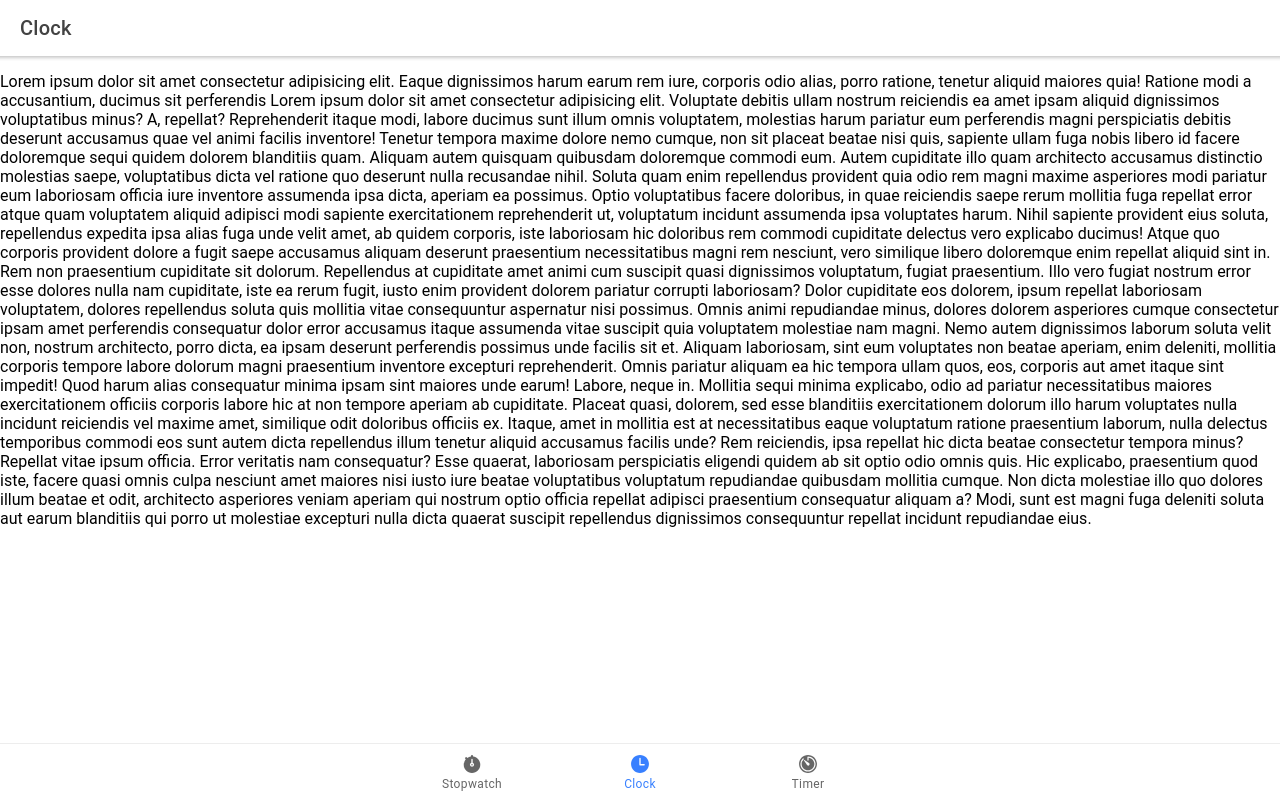
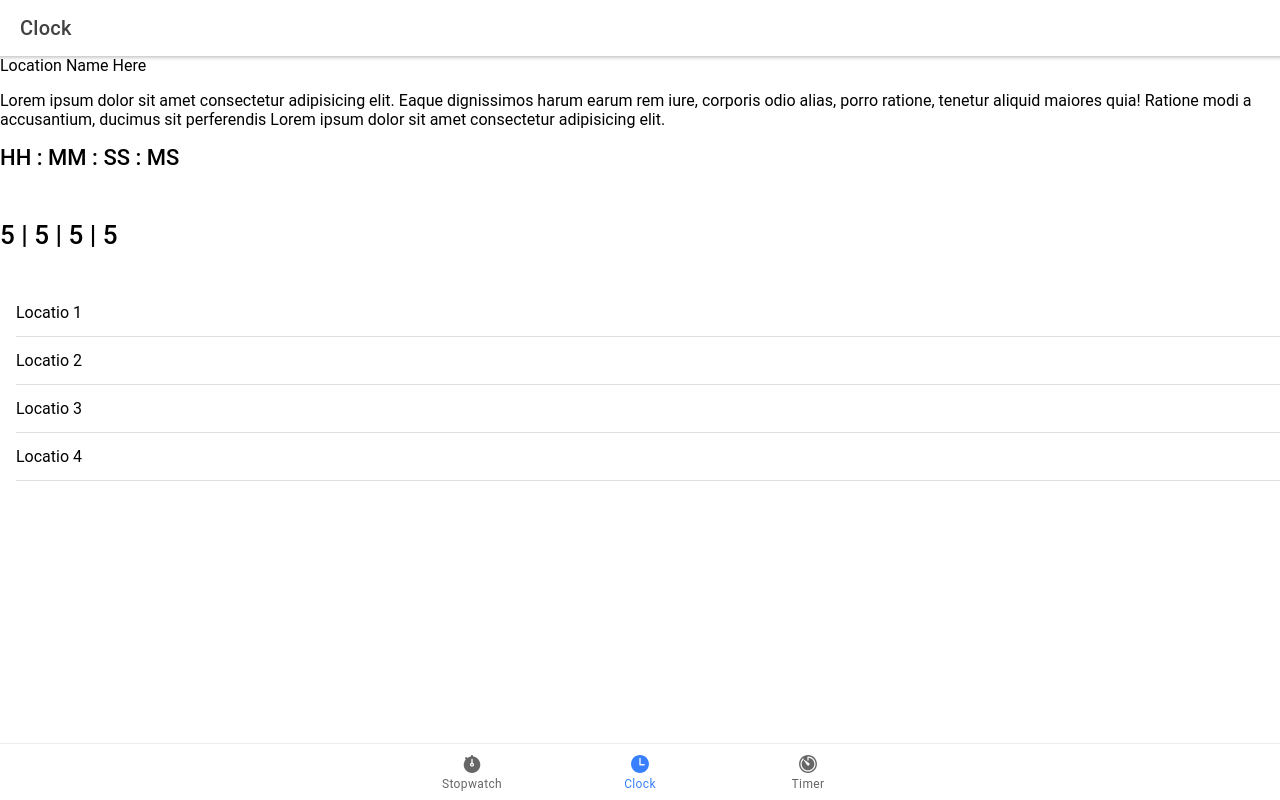
Before and after one commit to Mayank-MP05/Timer-Clock-Stopwatch-Ionic-React-App, a React (Create React App) app: page /clock in a window 1280 px wide. Built offline with nearby package versions, Linux system fonts and the light colour scheme.

Commit message:
Clock Basic UI part 1

```diff
--- a/src/components/Timerdial.tsx
+++ b/src/components/Timerdial.tsx
@@ -3,7 +3,7 @@ import { IonItemDivider } from "@ionic/react";
 
 interface ContainerProps {
   clock: {
-    hr: Number;
+    hh: Number;
     mm: Number;
     ss: Number;
     ms: Number;
@@ -16,7 +16,7 @@ const Timerdial: React.FC<ContainerProps> = ({ clock }) => {
       <h3>HH : MM : SS : MS</h3>
       <br />
       <h1>
-        {clock.hr} | {clock.mm} | {clock.ss} | {clock.ms}
+        {clock.hh} | {clock.mm} | {clock.ss} | {clock.ms}
       </h1>
       <br />
     </div>
--- a/src/pages/Clock.tsx
+++ b/src/pages/Clock.tsx
@@ -5,10 +5,19 @@ import {
   IonPage,
   IonTitle,
   IonToolbar,
+  IonText,
+  IonList,
+  IonItem,
 } from "@ionic/react";
 import ExploreContainer from "../components/ExploreContainer";
 import "./clock.css";
-
+import Timerdial from "../components/Timerdial";
+let clock = {
+  hh: 5,
+  mm: 5,
+  ss: 5,
+  ms: 5,
+};
 const Clock: React.FC = () => {
   return (
     <IonPage>
@@ -23,70 +32,27 @@ const Clock: React.FC = () => {
             <IonTitle size='large'>Tab 2</IonTitle>
           </IonToolbar>
         </IonHeader>
+        {/* Location Name */}
+        <IonText>Location Name Here</IonText>
+
+        {/* Analog Clock Goes Here */}
         <p>
           Lorem ipsum dolor sit amet consectetur adipisicing elit. Eaque
           dignissimos harum earum rem iure, corporis odio alias, porro ratione,
           tenetur aliquid maiores quia! Ratione modi a accusantium, ducimus sit
           perferendis Lorem ipsum dolor sit amet consectetur adipisicing elit.
-          Voluptate debitis ullam nostrum reiciendis ea amet ipsam aliquid
-          dignissimos voluptatibus minus? A, repellat? Reprehenderit itaque
-          modi, labore ducimus sunt illum omnis voluptatem, molestias harum
-          pariatur eum perferendis magni perspiciatis debitis deserunt accusamus
-          quae vel animi facilis inventore! Tenetur tempora maxime dolore nemo
-          cumque, non sit placeat beatae nisi quis, sapiente ullam fuga nobis
-          libero id facere doloremque sequi quidem dolorem blanditiis quam.
-          Aliquam autem quisquam quibusdam doloremque commodi eum. Autem
-          cupiditate illo quam architecto accusamus distinctio molestias saepe,
-          voluptatibus dicta vel ratione quo deserunt nulla recusandae nihil.
-          Soluta quam enim repellendus provident quia odio rem magni maxime
-          asperiores modi pariatur eum laboriosam officia iure inventore
-          assumenda ipsa dicta, aperiam ea possimus. Optio voluptatibus facere
-          doloribus, in quae reiciendis saepe rerum mollitia fuga repellat error
-          atque quam voluptatem aliquid adipisci modi sapiente exercitationem
-          reprehenderit ut, voluptatum incidunt assumenda ipsa voluptates harum.
-          Nihil sapiente provident eius soluta, repellendus expedita ipsa alias
-          fuga unde velit amet, ab quidem corporis, iste laboriosam hic
-          doloribus rem commodi cupiditate delectus vero explicabo ducimus!
-          Atque quo corporis provident dolore a fugit saepe accusamus aliquam
-          deserunt praesentium necessitatibus magni rem nesciunt, vero similique
-          libero doloremque enim repellat aliquid sint in. Rem non praesentium
-          cupiditate sit dolorum. Repellendus at cupiditate amet animi cum
-          suscipit quasi dignissimos voluptatum, fugiat praesentium. Illo vero
-          fugiat nostrum error esse dolores nulla nam cupiditate, iste ea rerum
-          fugit, iusto enim provident dolorem pariatur corrupti laboriosam?
-          Dolor cupiditate eos dolorem, ipsum repellat laboriosam voluptatem,
-          dolores repellendus soluta quis mollitia vitae consequuntur aspernatur
-          nisi possimus. Omnis animi repudiandae minus, dolores dolorem
-          asperiores cumque consectetur ipsam amet perferendis consequatur dolor
-          error accusamus itaque assumenda vitae suscipit quia voluptatem
-          molestiae nam magni. Nemo autem dignissimos laborum soluta velit non,
-          nostrum architecto, porro dicta, ea ipsam deserunt perferendis
-          possimus unde facilis sit et. Aliquam laboriosam, sint eum voluptates
-          non beatae aperiam, enim deleniti, mollitia corporis tempore labore
-          dolorum magni praesentium inventore excepturi reprehenderit. Omnis
-          pariatur aliquam ea hic tempora ullam quos, eos, corporis aut amet
-          itaque sint impedit! Quod harum alias consequatur minima ipsam sint
-          maiores unde earum! Labore, neque in. Mollitia sequi minima explicabo,
-          odio ad pariatur necessitatibus maiores exercitationem officiis
-          corporis labore hic at non tempore aperiam ab cupiditate. Placeat
-          quasi, dolorem, sed esse blanditiis exercitationem dolorum illo harum
-          voluptates nulla incidunt reiciendis vel maxime amet, similique odit
-          doloribus officiis ex. Itaque, amet in mollitia est at necessitatibus
-          eaque voluptatum ratione praesentium laborum, nulla delectus
-          temporibus commodi eos sunt autem dicta repellendus illum tenetur
-          aliquid accusamus facilis unde? Rem reiciendis, ipsa repellat hic
-          dicta beatae consectetur tempora minus? Repellat vitae ipsum officia.
-          Error veritatis nam consequatur? Esse quaerat, laboriosam perspiciatis
-          eligendi quidem ab sit optio odio omnis quis. Hic explicabo,
-          praesentium quod iste, facere quasi omnis culpa nesciunt amet maiores
-          nisi iusto iure beatae voluptatibus voluptatum repudiandae quibusdam
-          mollitia cumque. Non dicta molestiae illo quo dolores illum beatae et
-          odit, architecto asperiores veniam aperiam qui nostrum optio officia
-          repellat adipisci praesentium consequatur aliquam a? Modi, sunt est
-          magni fuga deleniti soluta aut earum blanditiis qui porro ut molestiae
-          excepturi nulla dicta quaerat suscipit repellendus dignissimos
-          consequuntur repellat incidunt repudiandae eius.
         </p>
+
+        {/* Digital Dial */}
+        <Timerdial clock={clock} />
+
+        {/* Location List */}
+        <IonList>
+          <IonItem>Locatio 1</IonItem>
+          <IonItem>Locatio 2</IonItem>
+          <IonItem>Locatio 3</IonItem>
+          <IonItem>Locatio 4</IonItem>
+        </IonList>
       </IonContent>
     </IonPage>
   );
--- a/src/pages/Stopwatch.tsx
+++ b/src/pages/Stopwatch.tsx
@@ -13,7 +13,7 @@ import ExploreContainer from "../components/ExploreContainer";
 import "./stopwatch.css";
 import Timerdial from "../components/Timerdial";
 let clock = {
-  hr: 5,
+  hh: 5,
   mm: 5,
   ss: 5,
   ms: 5,
@@ -26,13 +26,13 @@ const Stopwatch: React.FC = () => {
           <IonTitle>Stopwatch</IonTitle>
         </IonToolbar>
       </IonHeader>
+      <IonContent>
+        <IonHeader collapse='condense'>
+          <IonToolbar>
+            <IonTitle size='large'>Stopwatch</IonTitle>
+          </IonToolbar>
+        </IonHeader>
 
-      <IonHeader collapse='condense'>
-        <IonToolbar>
-          <IonTitle size='large'>Stopwatch</IonTitle>
-        </IonToolbar>
-      </IonHeader>
-      <IonContent>
         {/* Time Dialer Component"*/}
         <Timerdial clock={clock} />
 
```
